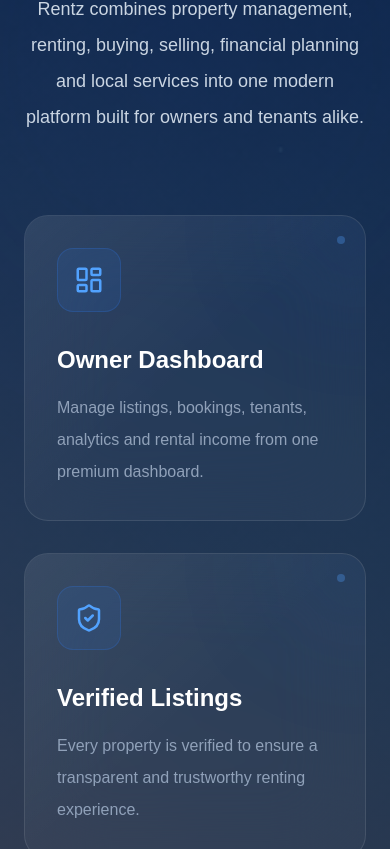
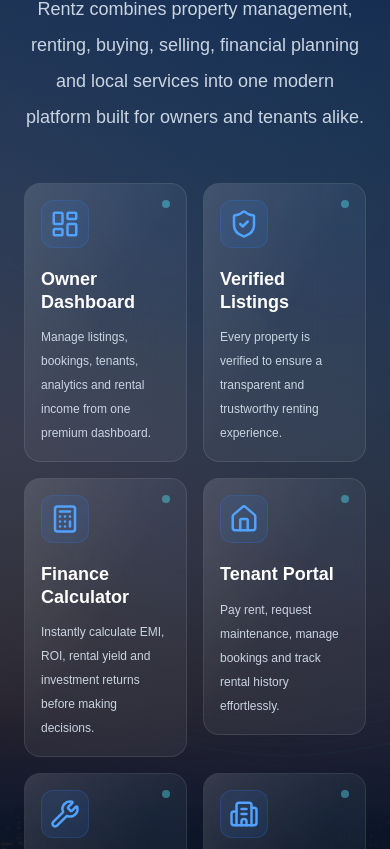
Before and after one commit to codedrip20-dot/rentz, a Next.js app: page / in a window 390 px wide. Shown: the part 1335-2184 px from the top of the page. Built offline with nearby package versions, Linux system fonts and the light colour scheme.

Commit message:
feat: modified the UI of WhyUs and made it appear premium in the mobile version

```diff
--- a/src/components/home/WhyUs.tsx
+++ b/src/components/home/WhyUs.tsx
@@ -120,7 +120,7 @@
               },
             },
           }}
-          className="mt-20 grid gap-8 md:grid-cols-2 lg:grid-cols-3"
+          className="mt-12 grid grid-cols-2 gap-4 md:grid-cols-2 lg:grid-cols-3"
         >
           {features.map((feature) => (
             <motion.div
--- a/src/components/home/featureCard.tsx
+++ b/src/components/home/featureCard.tsx
@@ -1,9 +1,10 @@
 "use client";
 
 import { motion } from "framer-motion";
+import { ReactNode } from "react";
 
 interface FeatureCardProps {
-  icon: React.ReactNode;
+  icon: ReactNode;
   title: string;
   description: string;
 }
@@ -16,7 +17,7 @@
   return (
     <motion.div
       whileHover={{
-        y: -10,
+        y: -8,
         scale: 1.03,
       }}
       transition={{
@@ -28,25 +29,24 @@
         relative
         overflow-hidden
 
-      rounded-3xl
+        rounded-2xl
+        md:rounded-3xl
 
         border
         border-white/10
 
-      bg-white/[0.04]
-
+        bg-white/[0.05]
         backdrop-blur-2xl
 
-      p-8
+        p-4
+        md:p-7
 
         transition-all
         duration-500
 
         hover:border-blue-500/40
-
-      hover:bg-white/[0.06]
-
-      hover:shadow-[0_0_60px_rgba(59,130,246,.18)]
+        hover:bg-white/[0.07]
+        hover:shadow-[0_0_40px_rgba(59,130,246,0.18)]
       "
     >
       {/* Glass Reflection */}
@@ -54,20 +54,15 @@
         className="
           absolute
           inset-0
-
           bg-gradient-to-br
-
           from-white/10
           via-transparent
           to-transparent
-
-        opacity-60
-
           pointer-events-none
         "
       />
 
-      {/* Animated Ambient Glow */}
+      {/* Ambient Glow */}
       <motion.div
         animate={{
           opacity: [0.15, 0.45, 0.15],
@@ -80,18 +75,38 @@
         }}
         className="
           absolute
+          -top-12
+          -right-12
 
-        -top-16
-        -right-16
-
-        h-36
-        w-36
+          h-32
+          w-32
 
           rounded-full
+          bg-blue-500/20
+          blur-3xl
+        "
+      />
 
-        bg-blue-500/20
+      {/* Top Right Dot */}
+      <div
+        className="
+          absolute
+          right-4
+          top-4
 
-        blur-3xl
+          h-2
+          w-2
+
+          rounded-full
+          bg-cyan-300
+
+          opacity-40
+
+          transition-all
+          duration-500
+
+          group-hover:opacity-100
+          group-hover:shadow-[0_0_12px_#38bdf8]
         "
       />
 
@@ -102,13 +117,17 @@
           z-10
 
           flex
-        h-16
-        w-16
+          h-12
+          w-12
+
+          md:h-16
+          md:w-16
 
           items-center
           justify-center
 
-        rounded-2xl
+          rounded-xl
+          md:rounded-2xl
 
           border
           border-blue-500/20
@@ -121,12 +140,9 @@
           duration-500
 
           group-hover:scale-110
-
+          group-hover:bg-blue-500/20
           group-hover:border-blue-400/40
-
-        group-hover:bg-blue-500/20
-
-        group-hover:shadow-[0_0_30px_rgba(59,130,246,.35)]
+          group-hover:shadow-[0_0_25px_rgba(59,130,246,.35)]
         "
       >
         {icon}
@@ -138,16 +154,18 @@
           relative
           z-10
 
-        mt-8
+          mt-5
 
-        text-2xl
+          text-lg
+          md:text-2xl
 
           font-bold
+
+          leading-tight
 
           text-white
 
           transition-colors
-
           duration-300
 
           group-hover:text-blue-300
@@ -162,32 +180,33 @@
           relative
           z-10
 
-        mt-4
+          mt-3
 
-        leading-8
+          text-xs
+          md:text-base
 
-        text-slate-400
+          leading-6
+          md:leading-7
+
+          text-slate-300
 
           transition-colors
-
           duration-300
 
-        group-hover:text-slate-300
+          group-hover:text-white
         "
       >
         {description}
       </p>
 
-      {/* Bottom Neon Line */}
+      {/* Bottom Accent */}
       <div
         className="
           absolute
-
           bottom-0
           left-1/2
 
-        h-1
-
+          h-[3px]
           w-0
 
           -translate-x-1/2
@@ -195,45 +214,33 @@
           rounded-full
 
           bg-gradient-to-r
-
           from-cyan-400
-
           via-blue-500
-
-        to-blue-600
+          to-blue-700
 
           transition-all
-
           duration-500
 
-        group-hover:w-28
+          group-hover:w-24
         "
       />
 
-      {/* Corner Accent */}
+      {/* Border Glow */}
       <div
         className="
           absolute
+          inset-0
 
-        right-5
-        top-5
+          rounded-2xl
+          md:rounded-3xl
 
-        h-2
-        w-2
-
-        rounded-full
-
-        bg-blue-400
-
-        opacity-30
+          border
+          border-blue-400/0
 
           transition-all
-
           duration-500
 
-        group-hover:opacity-100
-
-        group-hover:shadow-[0_0_15px_rgba(59,130,246,.9)]
+          group-hover:border-blue-400/20
         "
       />
     </motion.div>
```
Lines whose indentation alone changed are shown as unchanged.
